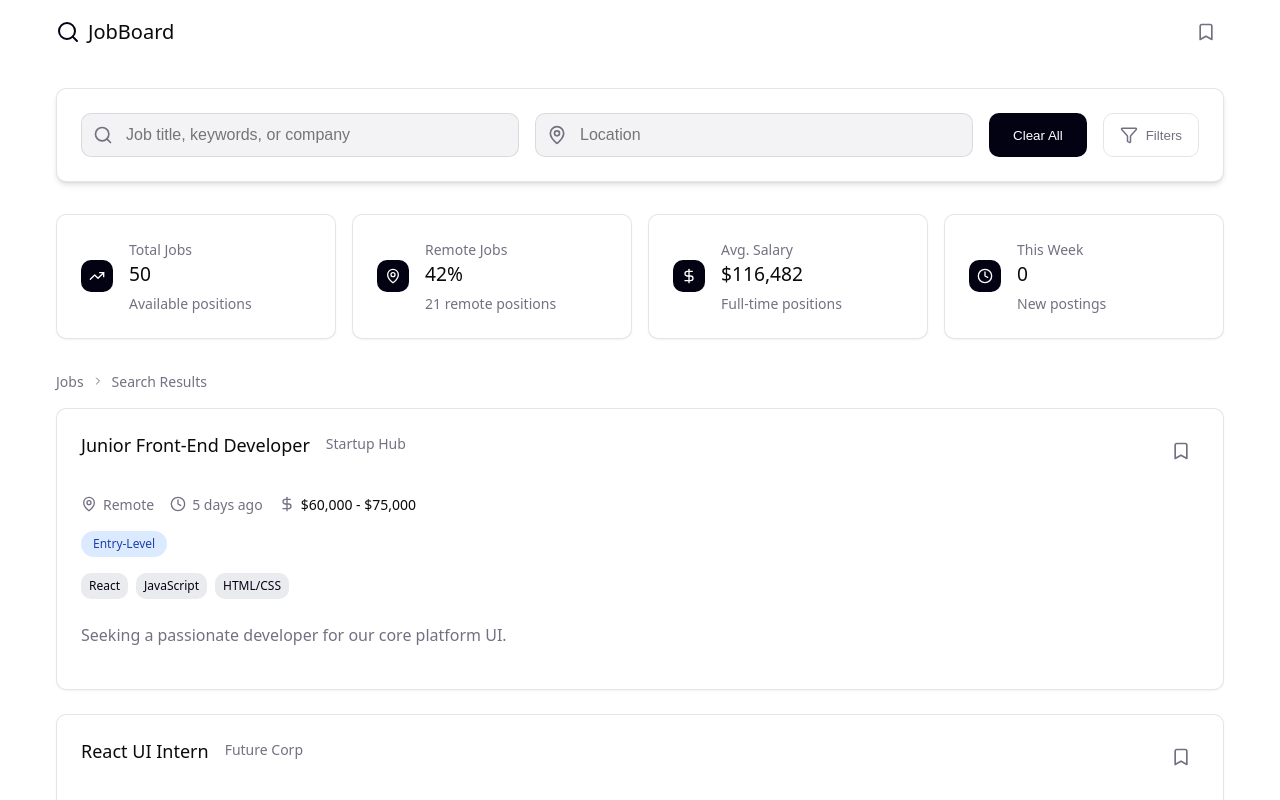
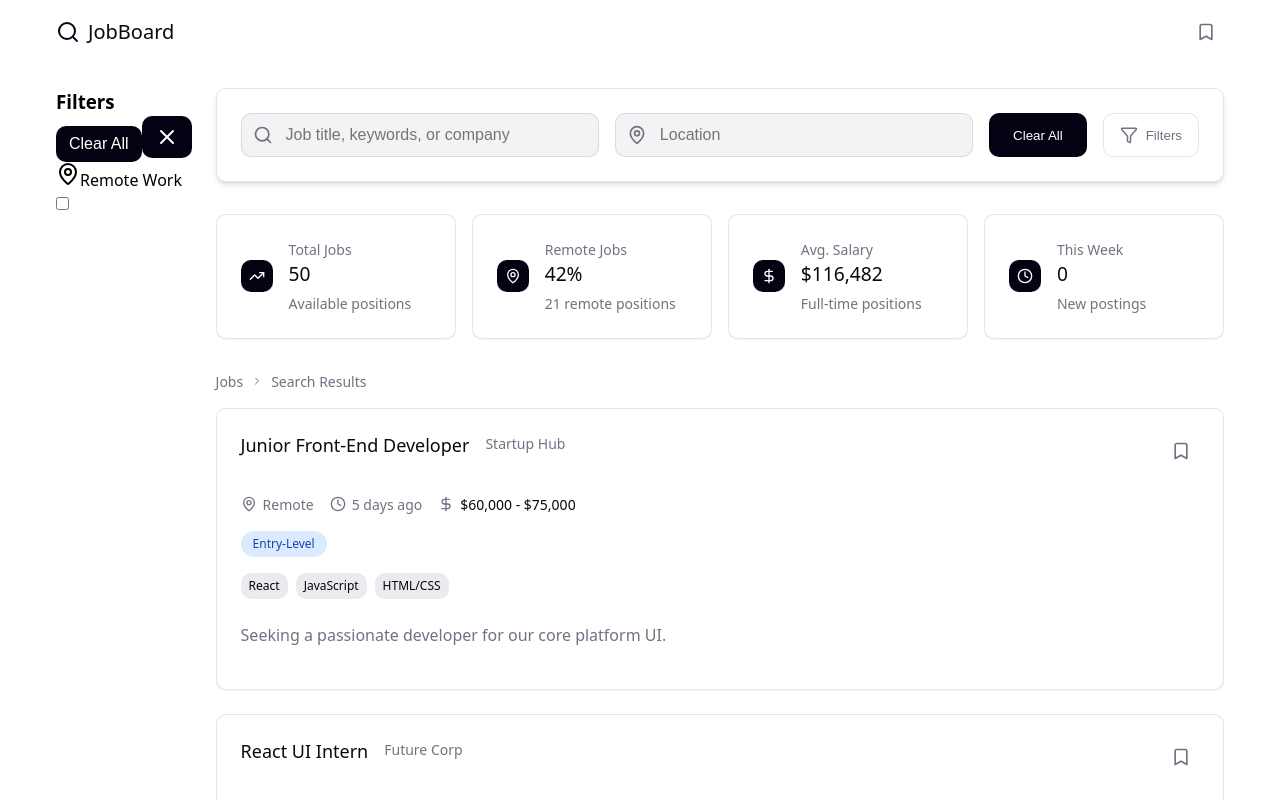
Before and after one commit to slyskat/Job-Board-Aggregator, a React (Vite) app: page / in a window 1280 px wide. Shown: the top 800 px of the page. Built offline with nearby package versions, Linux system fonts and the light colour scheme.

Commit message:
building the filters sidebar feature

```diff
--- a/src/App.jsx
+++ b/src/App.jsx
@@ -6,12 +6,14 @@ import { useEffect, useState } from "react";
 import { fetchJobs } from "./utils/jobApi";
 import JobList from "./components/JobList";
 import { ChevronRight } from "lucide-react";
+import FilterSidebar from "./components/FilterSidebar";
 
 function App() {
   const [rawJobsData, setRawJobsData] = useState([]);
 
   const [searchQuery, setSearchQuery] = useState("");
   const [locationquery, setLocationQuery] = useState("");
+  const [isFilterOpen, setIsFilterOpen] = useState(false);
 
   useEffect(function () {
     async function loadJobs() {
@@ -70,6 +72,7 @@ function App() {
       <Header savedCount={savedCount} />
       <div className="container">
         <div className="layout">
+          <FilterSidebar />
           <main className="main">
             <SearchBar
               searchQuery={searchQuery}
--- /dev/null
+++ b/src/components/FilterSidebar.jsx
@@ -0,0 +1,54 @@
+import { MapPin, X } from "lucide-react";
+import Button from "./ui/Button";
+
+import styles from "./FilterSidebar.module.css";
+import Toggle from "./ui/Toggle";
+
+function FilterSidebar({ isOpen }) {
+  const jobTypes = [
+    { id: "full-time", label: "Full-time" },
+    { id: "part-time", label: "Part-time" },
+    { id: "contract", label: "Contract" },
+    { id: "internship", label: "Internship" },
+  ];
+
+  const experienceLevels = [
+    { id: "entry", label: "Entry Level" },
+    { id: "mid", label: "Mid Level" },
+    { id: "senior", label: "Senior Level" },
+    { id: "lead", label: "Lead/Principal" },
+  ];
+
+  return (
+    <>
+      <div className={styles.filterModal}>
+        <div className={`${styles.sidebar} ${isOpen ? styles.open : ""}`}>
+          <div className={styles.header}>
+            <h3 className={styles.title}>Filters</h3>
+            <div className={styles.headerButtons}>
+              <Button>Clear All</Button>
+              <Button>
+                <X className={styles.closeIcon} />
+              </Button>
+            </div>
+          </div>
+
+          <div className={styles.content}>
+            <div className={styles.section}>
+              <div className={styles.sectionHeader}>
+                <MapPin />
+                <label className={styles.sectionLabel}>Remote Work</label>
+              </div>
+
+              <div className={styles.toggleWrapper}>
+                <Toggle />
+              </div>
+            </div>
+          </div>
+        </div>
+      </div>
+    </>
+  );
+}
+
+export default FilterSidebar;
--- /dev/null
+++ b/src/components/ui/Toggle.jsx
@@ -0,0 +1,12 @@
+import styles from "./Toggle.module.css";
+
+function Toggle({ className }) {
+  return (
+    <label className={`${styles.toggle} ${className}`}>
+      <input type="checkbox" />
+      <span className={styles.slider}></span>
+    </label>
+  );
+}
+
+export default Toggle;
```
Also changed, not shown: src/components/FilterSidebar.module.css (added), src/components/ui/Toggle.module.css (added).
